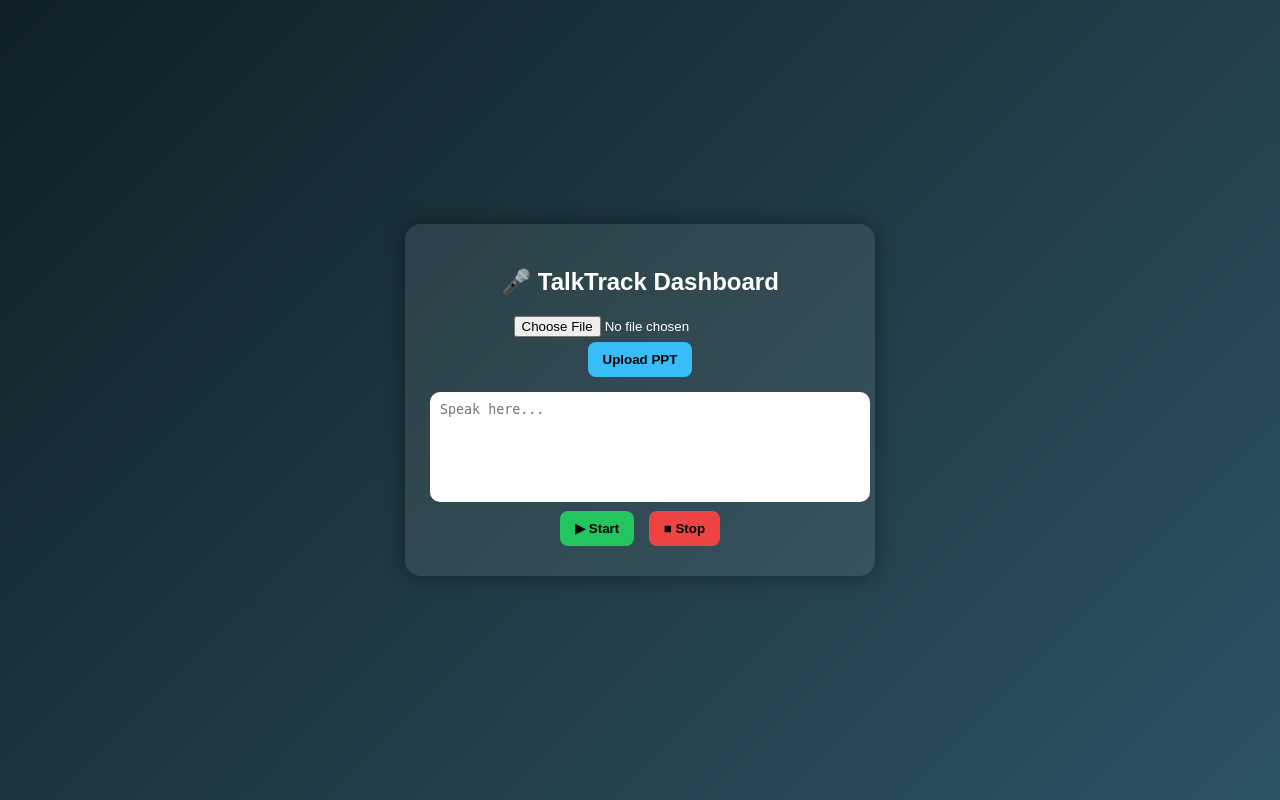
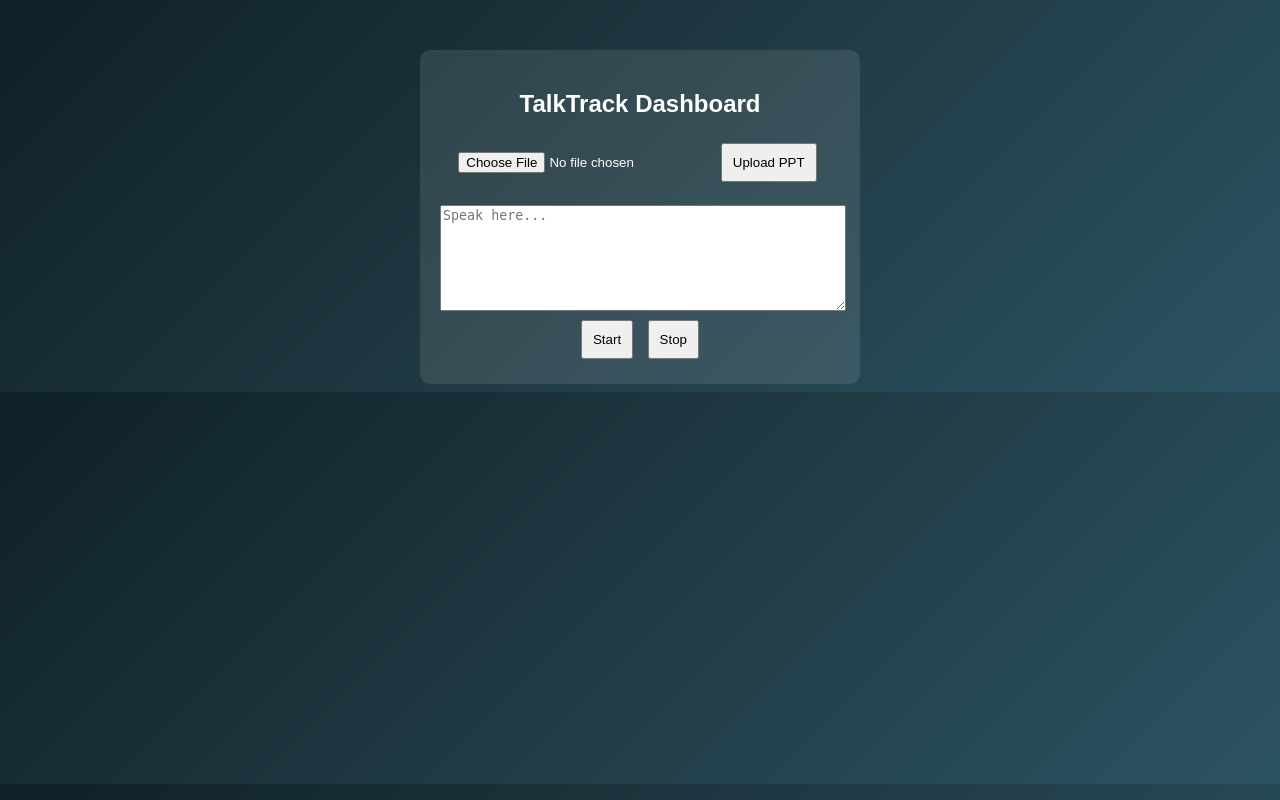
Before and after one commit to ejjigirikavya/TalkTrackAI, a Flask app: page /dashboard in a window 1280 px wide. Run offline with Flask 3, Linux system fonts and the light colour scheme.

Commit message:
Update dashboard.html

```diff
--- a/templates/dashboard.html
+++ b/templates/dashboard.html
@@ -1,70 +1,29 @@
 <!DOCTYPE html>
 <html>
 <head>
-    <title>TalkTrack Dashboard</title>
-
+<title>Dashboard</title>
 <style>
-        body {
-            margin: 0;
+body{
     font-family: Arial;
     background: linear-gradient(135deg,#0f2027,#203a43,#2c5364);
-            color: white;
-            display: flex;
-            justify-content: center;
-            align-items: center;
-            height: 100vh;
+    color:white;
+    text-align:center;
 }
-
-        .card {
-            width: 420px;
-            padding: 25px;
-            border-radius: 15px;
-            background: rgba(255,255,255,0.08);
-            text-align: center;
-            box-shadow: 0 0 20px rgba(0,0,0,0.4);
+.card{
+    width:400px;
+    margin:auto;
+    margin-top:50px;
+    padding:20px;
+    border-radius:10px;
+    background:rgba(255,255,255,0.1);
 }
-
-        h2 {
-            margin-bottom: 20px;
+textarea{
+    width:100%;
+    height:100px;
 }
-
-        textarea {
-            width: 100%;
-            height: 90px;
-            border-radius: 10px;
-            border: none;
-            padding: 10px;
-            margin-top: 10px;
-            resize: none;
-        }
-
-        button {
-            padding: 10px 15px;
-            margin: 5px;
-            border: none;
-            border-radius: 8px;
-            cursor: pointer;
-            font-weight: bold;
-        }
-
-        .upload { background: #38bdf8; color: black; }
-        .start { background: #22c55e; }
-        .stop { background: #ef4444; }
-
-        .results {
-            margin-top: 20px;
-            text-align: left;
-            background: rgba(255,255,255,0.08);
-            padding: 15px;
-            border-radius: 10px;
-        }
-
-        ul {
-            padding-left: 20px;
-        }
-
-        .error {
-            color: red;
+button{
+    padding:10px;
+    margin:5px;
 }
 </style>
 </head>
@@ -73,38 +32,35 @@
 
 <div class="card">
 
-    <h2>🎤 TalkTrack Dashboard</h2>
+<h2>TalkTrack Dashboard</h2>
 
-    <!-- Upload PPT -->
+<!-- Upload -->
 <form action="/upload" method="POST" enctype="multipart/form-data">
 <input type="file" name="ppt">
+<button>Upload PPT</button>
+</form>
+
 <br>
-        <button class="upload">Upload PPT</button>
-    </form>
 
 <!-- Speech -->
 <textarea id="speechText" placeholder="Speak here..."></textarea>
 
 <br>
 
-    <!-- Buttons -->
-    <button class="start" onclick="startSpeech()">▶ Start</button>
-    <button class="stop" onclick="stopSpeech()">■ Stop</button>
+<button onclick="startSpeech()">Start</button>
+<button onclick="stopSpeech()">Stop</button>
 
-    <!-- Hidden Form -->
+<!-- Hidden form -->
 <form id="form" action="/analyze" method="POST">
 <input type="hidden" name="text" id="hiddenText">
 </form>
 
-    <!-- Error -->
 {% if error %}
-        <p class="error">{{error}}</p>
+<p style="color:red">{{error}}</p>
 {% endif %}
 
-    <!-- Results -->
 {% if spoken %}
-    <div class="results">
-        <h3>📊 Results</h3>
+<h3>Results</h3>
 
 <p><b>Spoken:</b> {{spoken}}</p>
 <p><b>Accuracy:</b> {{accuracy}}%</p>
@@ -112,14 +68,13 @@
 <p><b>Pauses:</b> {{pauses}}</p>
 <p><b>Speed:</b> {{wpm}} WPM</p>
 
-        <!-- 🤖 AI FEEDBACK -->
 <h3>🤖 AI Feedback</h3>
 <ul>
 {% for f in feedback %}
 <li>{{f}}</li>
 {% endfor %}
 </ul>
-    </div>
+
 {% endif %}
 
 </div>
@@ -167,7 +122,7 @@ function stopSpeech(){
 
         document.getElementById("hiddenText").value = text;
 
-        document.getElementById("form").submit();
+        document.getElementById("form").submit();   // ✅ FIXED
     }, 1000);
 }
 </script>
```
Lines whose indentation alone changed are shown as unchanged.
